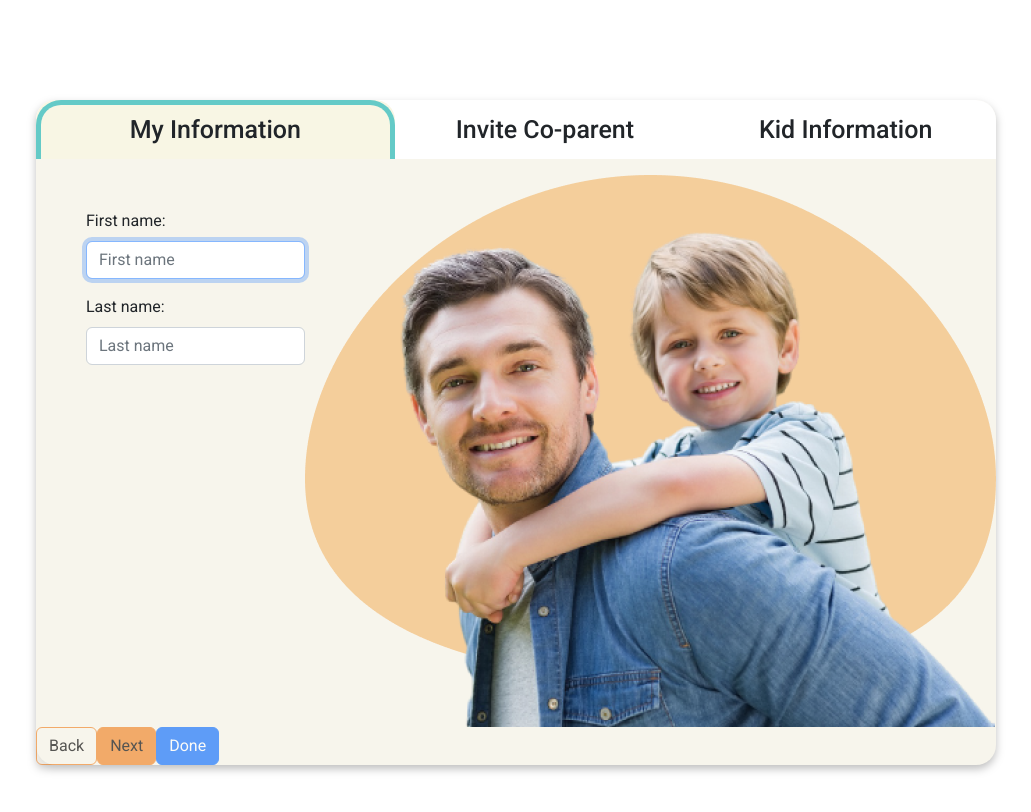
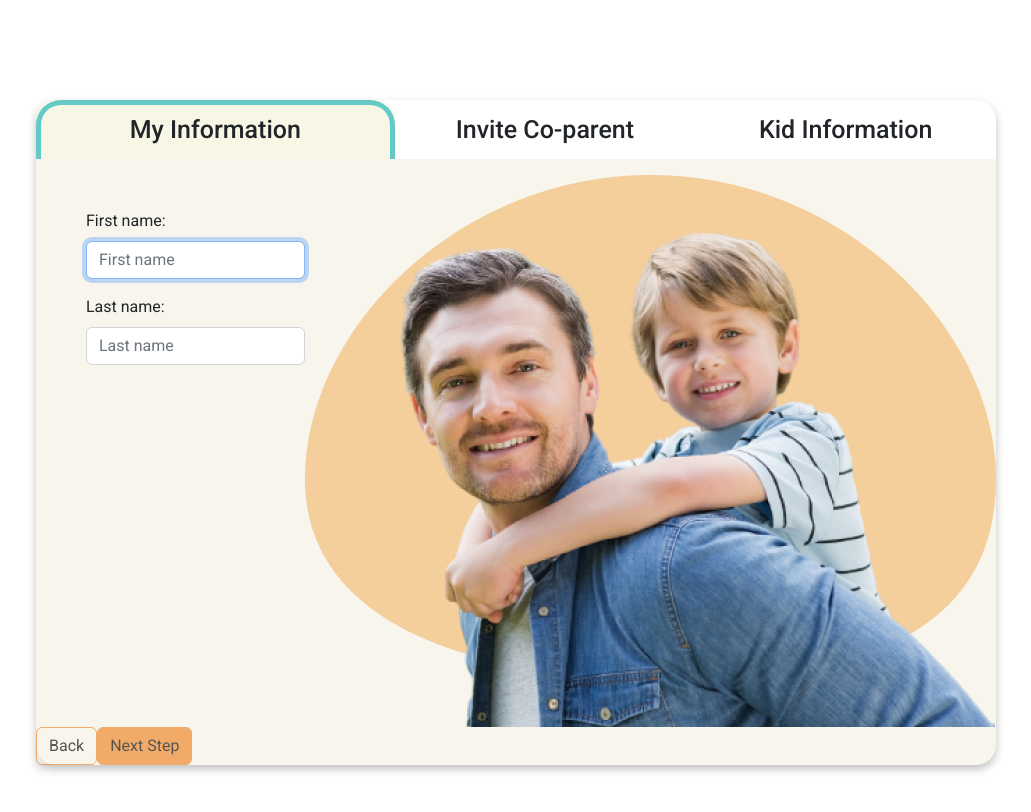
Before and after one commit to JULIERAJ/KIDS-FIRST-v2, a React (Create React App) app in the folder frontend/: page /member in a window 1280 px wide. Shown: the top 812 px of the page, without its empty margins (124-1155 px from the left). Built offline with nearby package versions, Linux system fonts and the light colour scheme; no server answers.

Commit message:
hide next & done button when it is needed

```diff
--- a/frontend/src/context/FormContext.js
+++ b/frontend/src/context/FormContext.js
@@ -78,7 +78,6 @@ export const FormProvider = ({ children }) => {
     (page === 1 && !canNextPage2);
 
   const prevHide = page === 0;
-
   const nextHide = page === Object.keys(formTitle).length - 1 && 'remove-button';
   const doneHide = page === Object.keys(formTitle).length - 1 && 'remove-button';
 
--- a/frontend/src/pages/Panels/Form.jsx
+++ b/frontend/src/pages/Panels/Form.jsx
@@ -18,7 +18,8 @@ const Form = () => {
     disableNext,
     prevHide,
     nextHide,
-    doneHide
+    doneHide,
+    isLastPage
   } = useFormContext();
 
   const handlePrev = () => {
@@ -70,20 +71,24 @@ const Form = () => {
           Back
         </Button>
 
+        {!isLastPage &&
         <Button
-          type='button'
-          onClick={handleNext}
-          disabled={disableNext}
-          className={`${styles.nextBtn} ${nextHide}`}>
-          Next
-        </Button>
+        type='button'
+        onClick={handleNext}
+        disabled={disableNext}
+        className={`${styles.nextBtn} ${nextHide}`}>
+        Next Step
+      </Button>
+      }
 
+      {isLastPage &&
         <Button
           type='submit'
           disabled={!canSubmit}
           className={`${styles.submitbtn} ${doneHide}`}>
           Done
         </Button>
+      }
 
       </form>
     </div>
```
